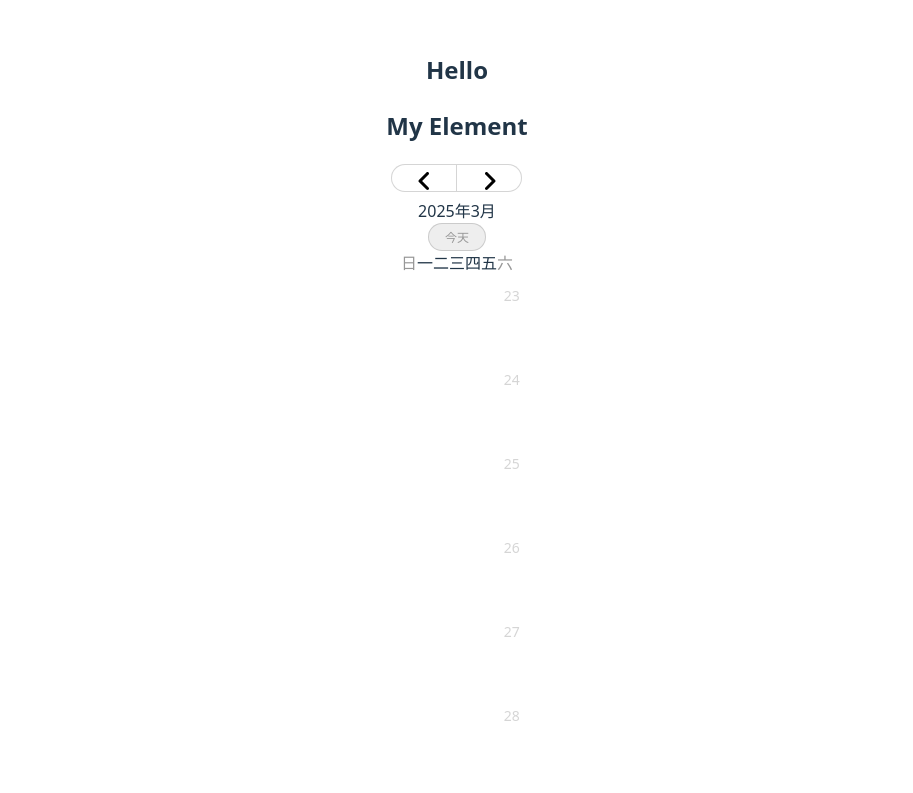
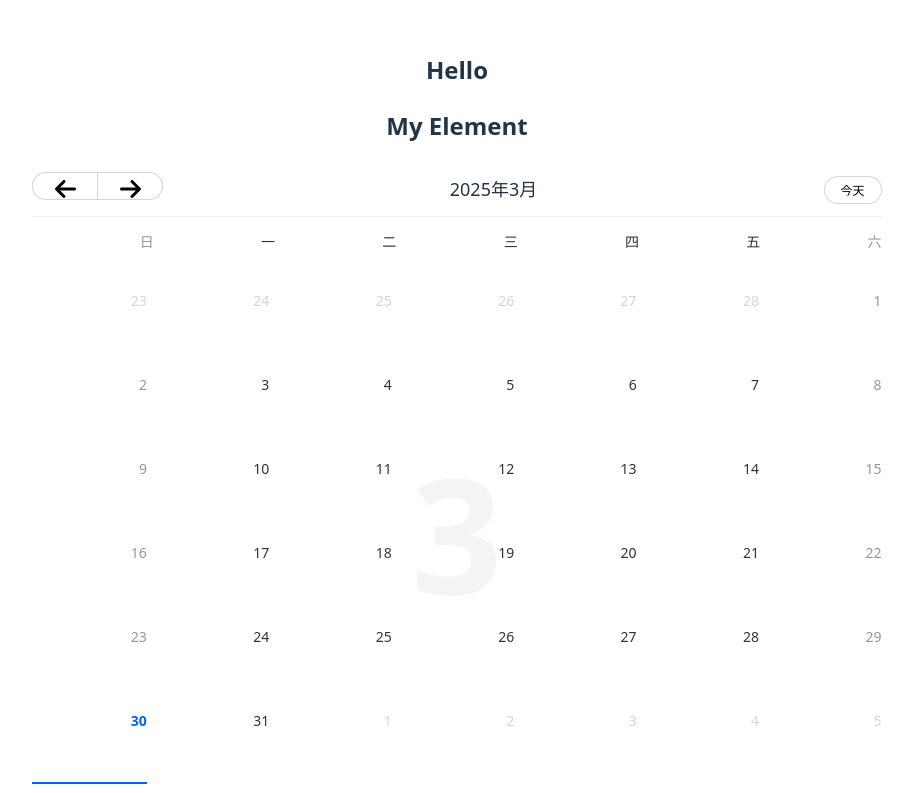
Before and after one commit to SinzoL/my-element, a Vue app: page /#/datepicker in a window 1280 px wide. Shown: the top 793 px of the page, without its empty margins (183-1096 px from the left). Built offline with nearby package versions, Linux system fonts and the light colour scheme.

Commit message:
Datepicker

```diff
--- a/src/components/DatePicker/DatePicker.vue
+++ b/src/components/DatePicker/DatePicker.vue
@@ -1,18 +1,18 @@
 <template>
-  <div class="calender">
-    <div class="calender-opeerate">
+  <div class="calendar">
+    <div class="calendar-operate">
       <div class="button-group">
         <button class="button" @click="changeMonth('prev')">
-          <icon icon="angle-left" size="2x"></icon>
+          <icon icon="arrow-left" size="2x"></icon>
         </button>
         <button class="button" @click="changeMonth('next')">
-          <icon icon="angle-right" size="2x"></icon>
+          <icon icon="arrow-right" size="2x"></icon>
         </button>
       </div>
       <div class="calender-operate__title">{{ dateText }}</div>
       <button class="button" :disabled="isToday" @click="currentDate">今天</button>
     </div>
-    <div class="calender-header">
+    <div class="calendar-header">
       <span
         v-for="(item, index) in weekMapZh"
         :key="index"
@@ -22,12 +22,13 @@
         {{ item }}
       </span>
     </div>
-    <div class="calender-content" :data-month="date.getMonth() + 1">
+    <div class="calendar-content" :data-month="date.getMonth() + 1">
       <div
         v-for="(item, index) in calendarTable"
         :key="index"
         class="calendar-content__item"
-        :class="[{ light: !(item.isCurrentMonth) }, { active: isActive(item) }]"
+        :class="[{ light: !item.isCurrentMonth }, { active: isActive(item) }]"
+        @click="() => hancleClick(item)"
       >
         {{ item.day }}
       </div>
@@ -40,6 +41,7 @@ import Icon from "../Icon/Icon.vue";
 import { weekMapZh, generateCalendar } from "./calendar";
 import { isAllTrue } from "./calendar";
 import { CalendarItem } from "./calendar";
+import { selectEmits } from "./types";
 
 const date = ref<Date>(new Date());
 const calendarTable = computed(() => generateCalendar(date.value));
@@ -48,12 +50,13 @@ const dateText = computed(() => {
   return `${date.value.getFullYear()}年${date.value.getMonth() + 1}月`;
 });
 
+const selectedDate = ref<Date>(new Date());
 const isToday = computed(() => {
   const current = new Date();
   const validArr = [
     date.value.getFullYear() === current.getFullYear(),
     date.value.getMonth() === current.getMonth(),
-    date.value.getDay() === current.getDay(),
+    date.value.getDay() === current.getDate(),
   ];
   return isAllTrue(validArr);
 });
@@ -61,10 +64,11 @@ const isToday = computed(() => {
 //当天日期高亮显示，兼容切换日期
 //确保年月日准确
 const isActive = (item: CalendarItem) => {
+  //const tmpdate = new Date();
   return isAllTrue([
-    item.year === date.value.getFullYear(),
-    item.month === date.value.getMonth() + 1,
-    item.day === date.value.getDate(),
+    item.year === selectedDate.value.getFullYear(),
+    item.month === selectedDate.value.getMonth(),
+    item.day === selectedDate.value.getDate(),
     item.isCurrentMonth,
   ]);
 };
@@ -77,24 +81,33 @@ const changeMonth = (type: "prev" | "next"): void => {
   let month = 0;
   let year = 1970;
   if (type === "prev") {
+    console.log("prev");
     month = date.value.getMonth() === 0 ? 11 : date.value.getMonth() - 1;
     year = month === 11 ? date.value.getFullYear() - 1 : date.value.getFullYear();
   } else {
-    month = (date.value.getMonth() === 11 ? 0 : date.value.getMonth() + 1);
-    year = (month === 0 ? date.value.getFullYear() + 1 : date.value.getFullYear());
+    console.log("next");
+    month = date.value.getMonth() === 11 ? 0 : date.value.getMonth() + 1;
+    year = month === 0 ? date.value.getFullYear() + 1 : date.value.getFullYear();
   }
-  if(month === new Date().getMonth()) {
-    currentDate()
-    return
+  if (month === new Date().getMonth() && year === new Date().getFullYear()) {
+    currentDate();
+    return;
   }
 
-  date.value.setDate(1)
-  date.value.setMonth(month)
-  date.value.setFullYear(year)
-  date.value = new Date(date.value)
+  date.value.setDate(1);
+  date.value.setMonth(month);
+  date.value.setFullYear(year);
+  date.value = new Date(date.value);
 };
 
 
+const emits = defineEmits<selectEmits>();
+
+const hancleClick = (item: CalendarItem) => {
+  console.log(item);
+  selectedDate.value = new Date(item.year, item.month, item.day);
+  emits('update:selectedDate', selectedDate.value);
+};
 </script>
 
 <style scoped lang="scss">
--- a/src/components/DatePicker/calendar.ts
+++ b/src/components/DatePicker/calendar.ts
@@ -10,22 +10,22 @@ export interface CalendarItem {
 
 //是否闰年
 const isLeap = (year: number) => {
-    return (year % 4 === 0 && year%100 !== 0) || year % 400 === 0
+    return (year % 4 === 0 && year % 100 !== 0) || year % 400 === 0
 };
 
 //一个月有几天
 const getDays = (year: number, month: number): number => {
-    const feb = isLeap(year) ? 29:28;
+    const feb = isLeap(year) ? 29 : 28;
     const daysPerMonth = [31, feb, 31, 30, 31, 30, 31, 31, 30, 31, 30, 31]
     return daysPerMonth[month]
 }
 
 const getNextOrLastMonthDays = (date: Date, type: 'next' | 'last') => {
     const month = date.getMonth();
-    const year  = date.getFullYear();
+    const year = date.getFullYear();
     if (type === 'last') {
-        const lastMonth = (month === 0? 11:month-1);
-        const lastYear  = (lastMonth === 11? year - 1: year);
+        const lastMonth = (month === 0 ? 11 : month - 1);
+        const lastYear = (lastMonth === 11 ? year - 1 : year);
         return {
             year: lastYear,
             month: lastMonth,
@@ -34,8 +34,8 @@ const getNextOrLastMonthDays = (date: Date, type: 'next' | 'last') => {
     }
     //翻滚超过了当年，下一个单位增加一
     //当前单位置为一
-    const nextMonth = (month === 11? 0: month + 1);
-    const nextYear = (nextMonth === 0? year+1:year);
+    const nextMonth = (month === 11 ? 0 : month + 1);
+    const nextYear = (nextMonth === 0 ? year + 1 : year);
 
     return {
         year: nextYear,
@@ -61,40 +61,39 @@ export const generateCalendar = (date: Date) => {
 
     //显示在当月末尾的下月天数
     const trailDays = calendarGrid - weekIndex - days
-    let traiVal = 0;
 
     const calendarTable: CalendarItem[] = []
-    for(let i = 0; i < calendarGrid; i++) {
-        //补上上月天数
-        if(i < weekIndex) {
-            calendarTable[i] = {
+
+    // 1. 填充上月日期
+    for (let i = 0; i < weekIndex; i++) {
+        calendarTable.push({
             year: lastMonthYear,
-                month:lastMonth,
+            month: lastMonth,
             day: lastMonthDays - weekIndex + 1 + i,
             isCurrentMonth: false
+        });
     }
-        } else if(i >= days + weekIndex){
-            if(traiVal < trailDays) {
-                traiVal += 1;
-            }
-            calendarTable[i] = {
-                year: nextMonthYear,
-                month:nextMonth,
-                day: traiVal,
-                isCurrentMonth: false
-            }
-        }
-        //填充当月日期
-        for(let d = 1; d <= days; d++) {
-            calendarTable[weekIndex + d - 1] = {
+
+    // 2. 填充当月日期
+    for (let d = 1; d <= days; d++) {
+        calendarTable.push({
             year: currentYear,
             month: currentMonth,
             day: d,
             isCurrentMonth: true
+        });
     }
-        }
+
+    // 3. 填充下月日期
+    for (let t = 1; t <= trailDays; t++) {
+        calendarTable.push({
+            year: nextMonthYear,
+            month: nextMonth,
+            day: t,
+            isCurrentMonth: false
+        });
     }
     return calendarTable
 }
 
-export const isAllTrue = <T = boolean>(arr:T[], fn = (p: T): boolean => Boolean(p)) => arr.every(fn)
+export const isAllTrue = <T = boolean>(arr: T[], fn = (p: T): boolean => Boolean(p)) => arr.every(fn)
--- a/src/components/DatePicker/style.css
+++ b/src/components/DatePicker/style.css
@@ -1,3 +1,3 @@
 .el-calendar {
-  background-color: beige;
+  background-color: rgb(236, 236, 81);
 }
--- /dev/null
+++ b/src/components/DatePicker/types.ts
@@ -0,0 +1,9 @@
+//定义DatePicker组件的事件列表
+
+export interface selectEmits {
+    (e: 'update:selectedDate', value: Date): void //值改变，随时关注输入，Vue3规范双向绑定
+}
+
+export interface InputInstance {
+    ref: HTMLInputElement      //输入框的引用
+}
--- a/src/components/Form/FormItem.vue
+++ b/src/components/Form/FormItem.vue
@@ -55,8 +55,6 @@ const validateStatus = reactive({
 //表单项的引用
 const formItemRef = ref<HTMLDivElement>();
 
-
-
 const getItemRules = computed(() => {
   const rules = formContext?.rules;
   if (rules && props.prop && rules[props.prop]) {
@@ -84,11 +82,9 @@ const getTriggeredRules = (trigger?: string) => {
   return [];
 };
 
-
 //初始值
 type initialValueType = string | number | boolean | object | undefined | null;
 let initialValue: initialValueType = undefined;
-
 
 //计算属性
 const innerValue = computed(() => {
@@ -130,7 +126,7 @@ const validate = async (trigger?: string): Promise<boolean> => {
           validateStatus.loading = false;
         });
     } else {
-        return false;
+      return false;
     }
   } catch {
     return false;
--- a/src/styles/index.css
+++ b/src/styles/index.css
@@ -17,7 +17,7 @@
 
     color-scheme: light dark;
     color: rgba(255, 255, 255, 0.87);
-    background-color: #a09494;
+    background-color: #f0abab;
 
     font-synthesis: none;
     text-rendering: optimizeLegibility;
--- a/src/views/datepicker/DatepickerView.vue
+++ b/src/views/datepicker/DatepickerView.vue
@@ -8,7 +8,6 @@
 <script setup>
 import DatePicker from "@/components/DatePicker/DatePicker.vue";
 import { ref } from "vue";
-
 let selectedDate = ref("");
 
 
```
Also changed, not shown: src/components/Form/Form.vue (+47 -52 lines). Lines whose indentation alone changed are shown as unchanged.
